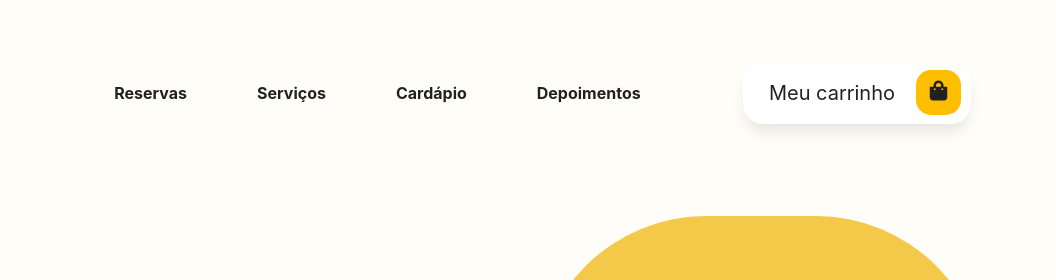
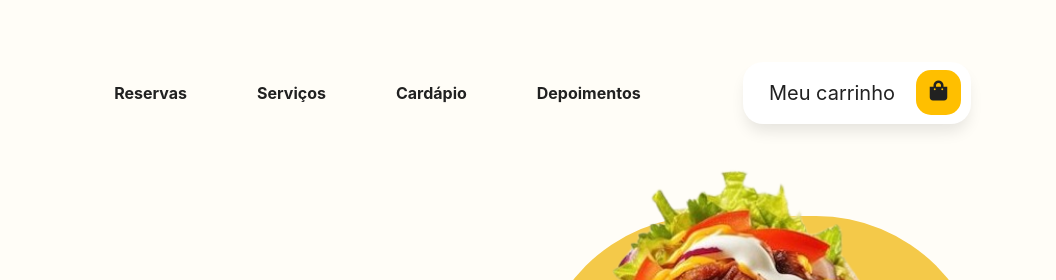
Before and after one commit to shawarma407/cardapio, a plain HTML site: page index.html in a window 1280 px wide. Shown: the top 280 px of the page, 224-1280 px from the left. Drawn offline with Linux system fonts and the light colour scheme.

Commit message:
Teste concertando as fotos

```diff
--- a/index.html
+++ b/index.html
@@ -91,7 +91,7 @@
         <div class="col-6 no-mobile">
           <div class="card-banner wow fadeIn delay-02s"></div>
           <div class="d-flex img-banner wow fadeIn delay-05s">
-            <img src="./img/bannerimg.png'" alt="">
+            <img src="./img/bannerimg.png" alt="">
           </div>
           <div class="card card-case wow fadeInRight delay-05s">
             "Entrega rápida e funcionários simpáticos."
```
